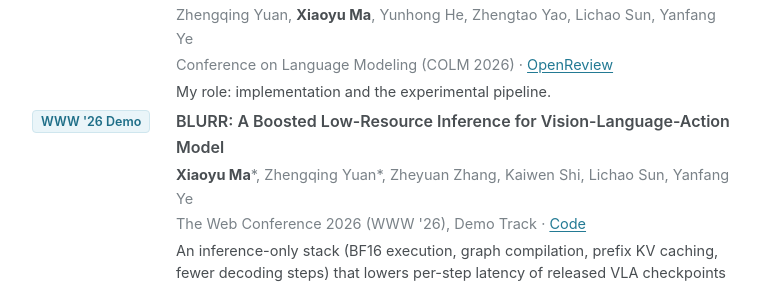
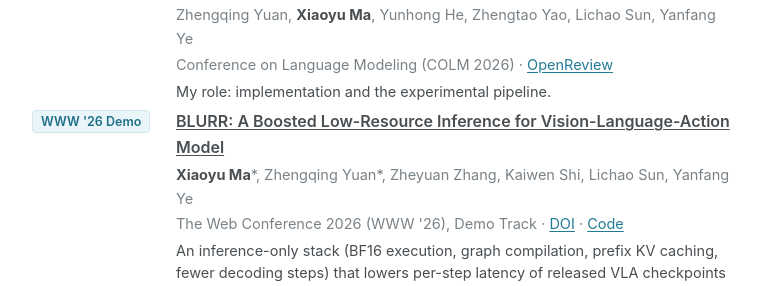
Before and after one commit to Xiaoyu-Ma-Sam/xiaoyu-ma-sam.github.io, a plain HTML site: page index.html in a window 1280 px wide. Shown: the part 1307-1593 px from the top of the page, without its empty margins (384-1147 px from the left). Drawn offline with Linux system fonts and the light colour scheme.

Commit message:
Add BLURR DOI

```diff
--- a/index.html
+++ b/index.html
@@ -114,9 +114,9 @@
           <li class="pub" id="pub-blurr">
             <span class="venue">WWW '26 Demo</span>
             <div>
-              <p class="pub-title">BLURR: A Boosted Low-Resource Inference for Vision-Language-Action Model</p>
+              <p class="pub-title"><a href="https://doi.org/10.1145/3774905.3793142">BLURR: A Boosted Low-Resource Inference for Vision-Language-Action Model</a></p>
               <p class="pub-authors"><strong>Xiaoyu Ma</strong>*, Zhengqing Yuan*, Zheyuan Zhang, Kaiwen Shi, Lichao Sun, Yanfang Ye</p>
-              <p class="pub-meta">The Web Conference 2026 (WWW '26), Demo Track &middot; <a href="https://github.com/JijiKing-Sam/BLURR-A-Boosted-Low-Resource-Inference-for-Vision-Language-Action-Model">Code</a></p>
+              <p class="pub-meta">The Web Conference 2026 (WWW '26), Demo Track &middot; <a href="https://doi.org/10.1145/3774905.3793142">DOI</a> &middot; <a href="https://github.com/JijiKing-Sam/BLURR-A-Boosted-Low-Resource-Inference-for-Vision-Language-Action-Model">Code</a></p>
               <p class="pub-role">An inference-only stack (BF16 execution, graph compilation, prefix KV caching, fewer decoding steps) that lowers per-step latency of released VLA checkpoints without retraining. My role: led the project end to end, from system design and implementation to experiments and the demo.</p>
             </div>
           </li>
```
